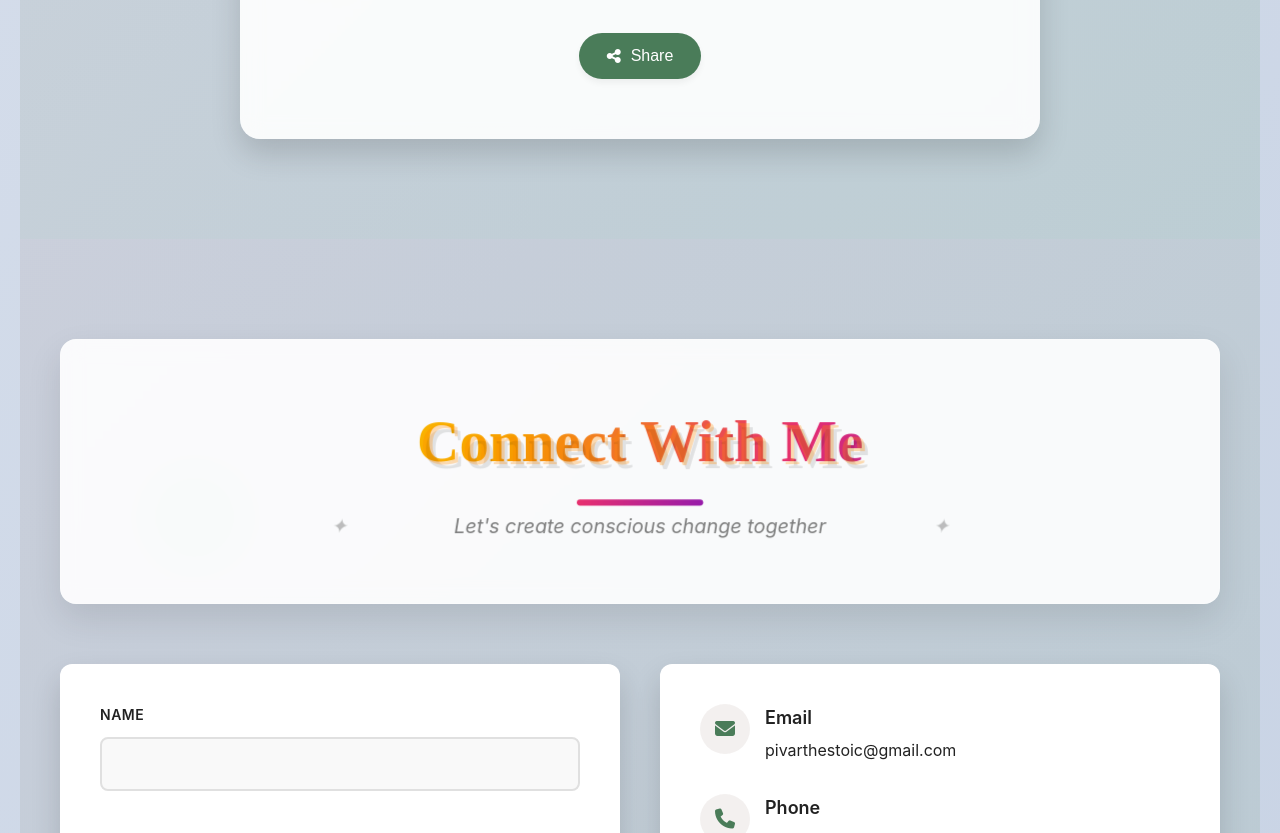
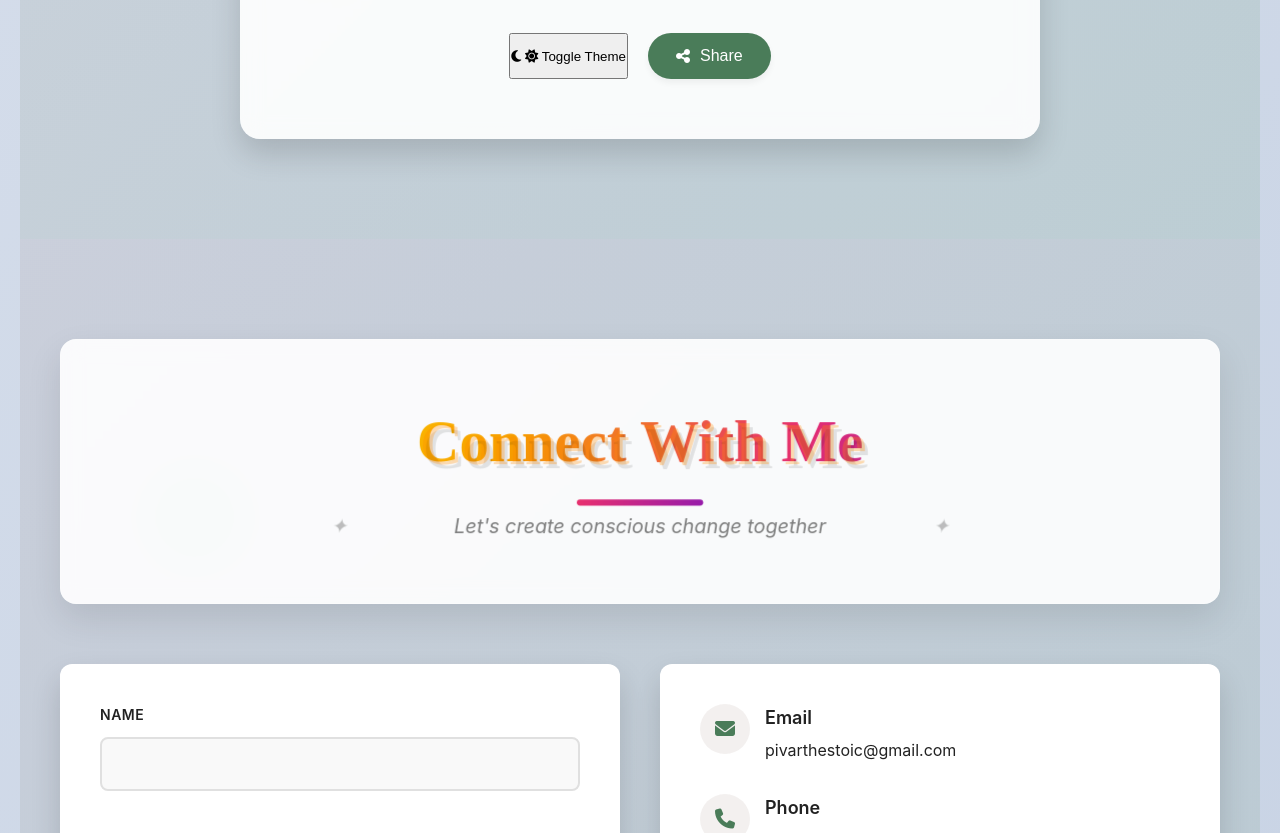
Before and after one commit to astu-official/astu-official.github.io, a plain HTML site: page docs/index.html in a window 1280 px wide. Shown: the part 7554-8387 px from the top of the page. Drawn offline with nearby package versions, Linux system fonts and the light colour scheme.

Commit message:
Update index.html

```diff
--- a/docs/index.html
+++ b/docs/index.html
@@ -1151,7 +1151,7 @@
 
  <!-- Manifesto Section -->
  <section class="manifesto-section">
-   <!-- Animated Background Elements -->
+         <!-- Animated Background Elements -->
         <div class="floating-elements">
             <div class="floating-element"></div>
             <div class="floating-element"></div>
@@ -1176,6 +1176,11 @@
                 <div class="manifesto-signature">Roshan Adhikari</div>
 
                 <div class="manifesto-controls">
+                    <button class="theme-btn" id="theme-btn">
+                        <i class="fas fa-moon icon-moon"></i>
+                        <i class="fas fa-sun icon-sun"></i>
+                        <span>Toggle Theme</span>
+                    </button>
                     <button class="share-btn" id="share-btn">
                         <i class="fas fa-share-alt"></i>
                         <span>Share</span>
```
